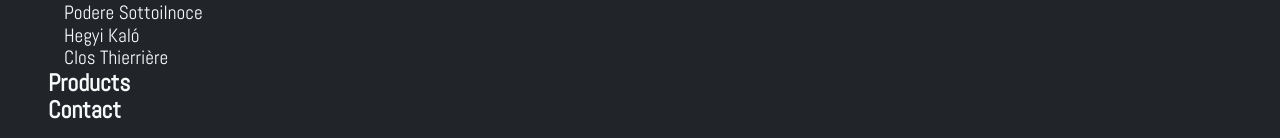
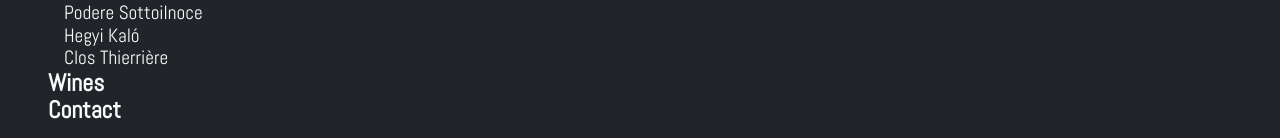
Before and after one commit to lazylife7157/sundaywineseoul, a SvelteKit app: page / in a window 1280 px wide. Shown: the part 124-262 px from the top of the page. Built offline with nearby package versions, Linux system fonts and the light colour scheme; a web font is replaced by a local one.

Commit message:
Rename products -> wines

```diff
--- a/src/routes/header.svelte
+++ b/src/routes/header.svelte
@@ -47,7 +47,7 @@
         </li>
         <li>
           <h2>
-            <a href="/products">Products</a>
+            <a href="/wines">Wines</a>
           </h2>
         </li>
         <!-- <li>
```
Also changed, not shown: src/routes/wines/+page.svelte (renamed from src/routes/products/+page.svelte).
